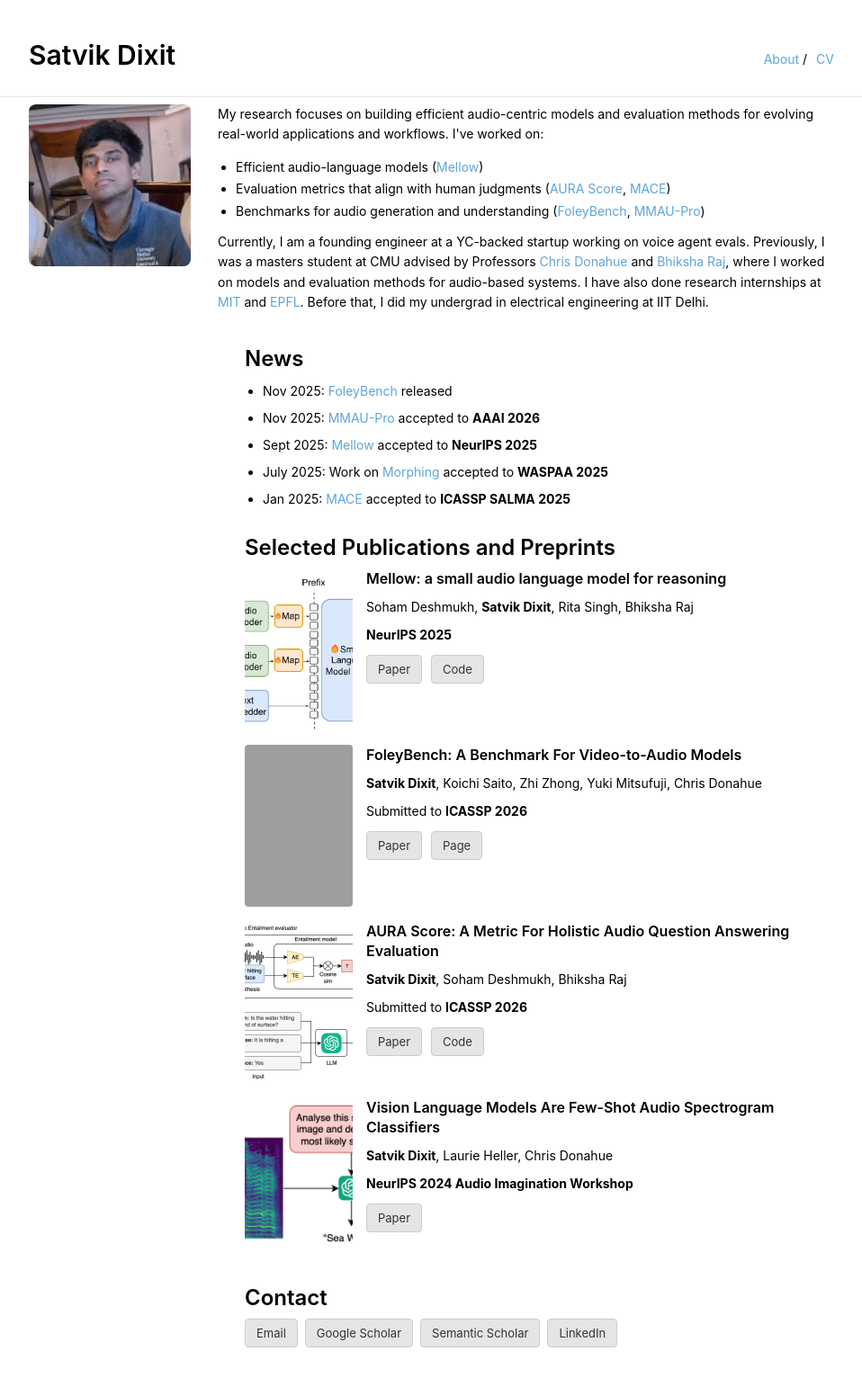
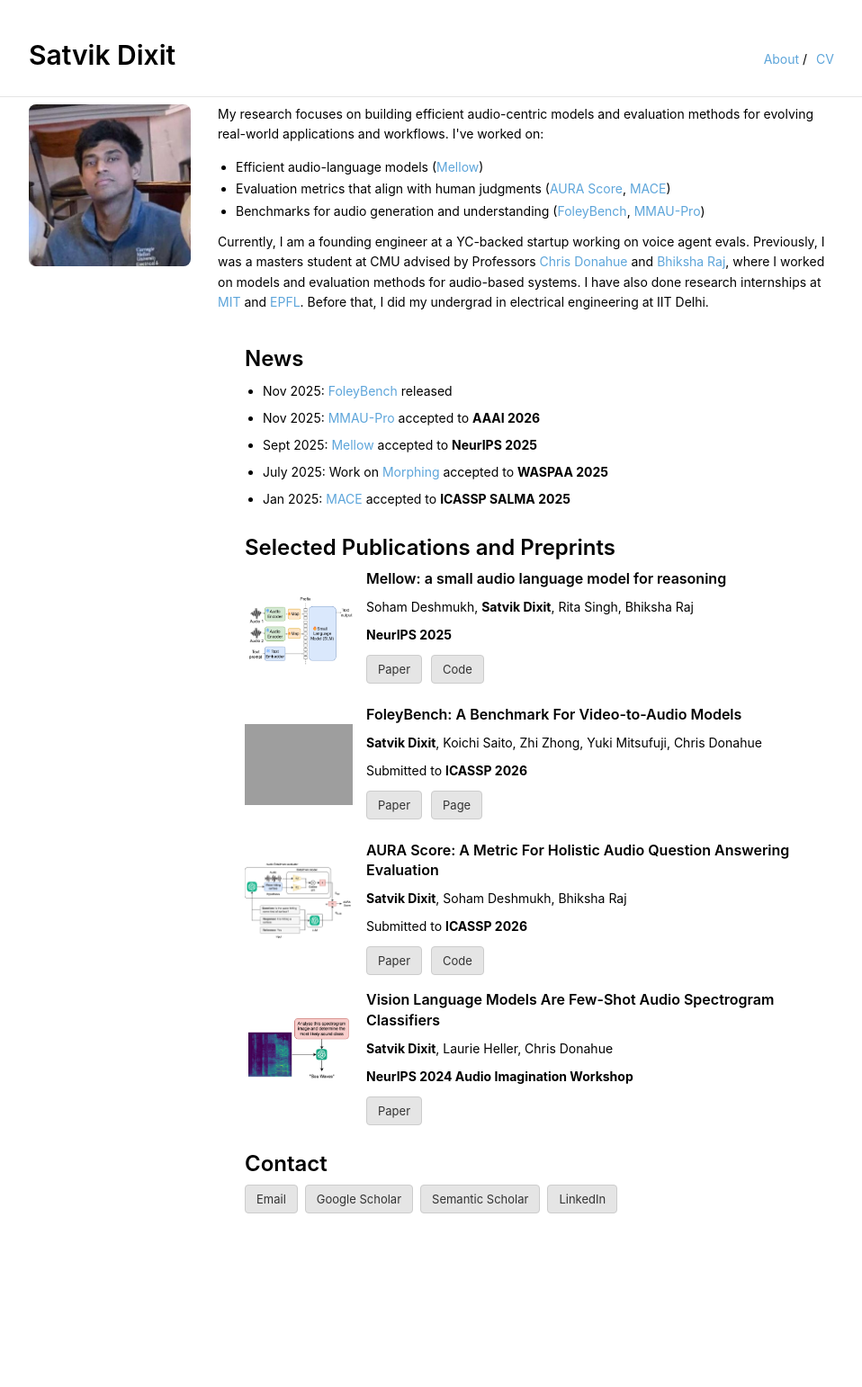
Before and after one commit to satvik-dixit/satvik-dixit.github.io, a Jekyll site: the page built from index.md, in a window 1280 px wide. Shown: the whole page at 90% size, without its empty margins (158-1116 px from the left). Built offline with Jekyll 4.4.1, drawn with Linux system fonts in a browser that asks for light colours; after the commit the page ends 1393 px from its top, so only the background shows below that; grey boxes are pictures that could not be loaded.

Commit message:
Fix publication images: use object-fit contain to show full images, reduce height to 135px

```diff
--- a/_sass/typography.scss
+++ b/_sass/typography.scss
@@ -223,8 +223,10 @@
 
         .publication-image {
             width: 120px !important;
-            height: 180px !important;
-            object-fit: cover;
+            height: auto !important;
+            min-height: 135px;
+            max-height: 135px;
+            object-fit: contain;
             border-radius: 4px;
             flex-shrink: 0;
             max-width: 120px;
@@ -232,7 +234,8 @@
             @media (max-width: $small-width) {
                 width: 100% !important;
                 max-width: 100%;
-                height: auto !important;
+                max-height: none !important;
+                min-height: auto;
             }
         }
 
```
